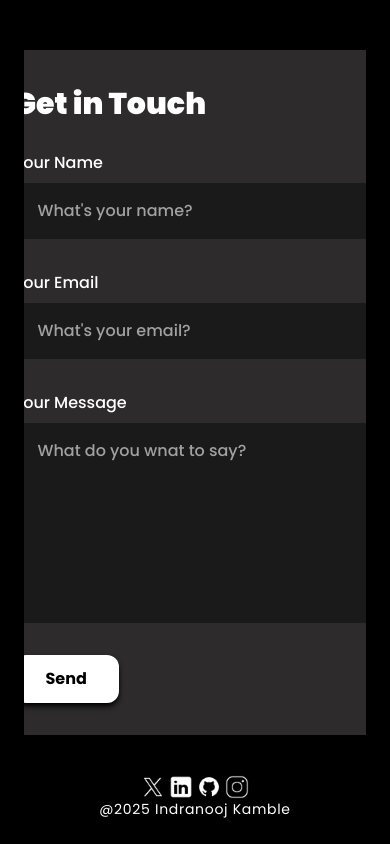
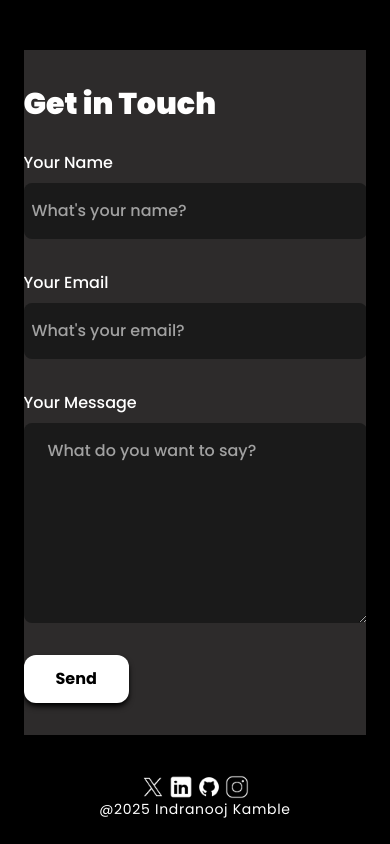
Before and after one commit to indranoojk/ik-portfolio, a React (Vite) app: page /projects in a window 390 px wide. Shown: the part 4714-5558 px from the top of the page. Built offline with nearby package versions, Linux system fonts and the light colour scheme.

Commit message:
responsiveness updated

```diff
--- a/src/components/Contact.jsx
+++ b/src/components/Contact.jsx
@@ -59,7 +59,7 @@ const Contact = () => {
       <div className="mt-12 flex flex-row gap-10 overflow-hidden justify-center">
         <motion.div
           variants={slideIn("left", "tween", 0.2, 1)}
-          className="flex-[0.75] bg-[#2d2b2b] p-8 px-8 rounded-2xl"
+          className="flex-[0.75] bg-[#2d2b2b] p-8 rounded-2xl"
         >
           <h3 className={`${styles.sectionHeadText} pb-6`}>Get in Touch</h3>
 
@@ -76,7 +76,7 @@ const Contact = () => {
                 value={form.name}
                 onChange={handleChange}
                 placeholder="What's your name?"
-                className="bg-[#1a1a1a] py-4 px-6 placeholder:text-[#a1a1a1] text-white rounded-lg outlined-none border-none font-medium"
+                className="bg-[#1a1a1a] py-4 px-2 placeholder:text-[#a1a1a1] text-white rounded-lg outlined-none border-none font-medium"
               />
             </label>
             <label className="flex flex-col">
@@ -87,7 +87,7 @@ const Contact = () => {
                 value={form.email}
                 onChange={handleChange}
                 placeholder="What's your email?"
-                className="bg-[#1a1a1a] py-4 px-6 placeholder:text-[#a1a1a1] text-white rounded-lg outlined-none border-none font-medium"
+                className="bg-[#1a1a1a] py-4 px-2 placeholder:text-[#a1a1a1] text-white rounded-lg outlined-none border-none font-medium"
               />
             </label>
             <label className="flex flex-col">
@@ -97,7 +97,7 @@ const Contact = () => {
                 name="message"
                 value={form.message}
                 onChange={handleChange}
-                placeholder="What do you wnat to say?"
+                placeholder="What do you want to say?"
                 className="bg-[#1a1a1a] py-4 px-6 placeholder:text-[#a1a1a1] text-white rounded-lg outlined-none border-none font-medium"
               />
             </label>
--- a/src/components/Tech.jsx
+++ b/src/components/Tech.jsx
@@ -25,7 +25,7 @@ const Tech = () => {
                 options={{
                   max: 45,
                   scale: 1,
-                  speed: 450,
+                  speed: 350,
                 }}
               >
                 <img
--- a/src/hoc/SectionWrapper.jsx
+++ b/src/hoc/SectionWrapper.jsx
@@ -3,7 +3,7 @@ import { motion } from "framer-motion";
 import { styles } from "../styles";
 import { staggerContainer } from "../utils/motion";
 
-const StarWrapper = (Component, idName) =>
+const SectionWrapper = (Component, idName) =>
   function HOC() {
     return (
       <motion.section
@@ -22,4 +22,4 @@ const StarWrapper = (Component, idName) =>
     );
   };
 
-export default StarWrapper;
+export default SectionWrapper;
```
